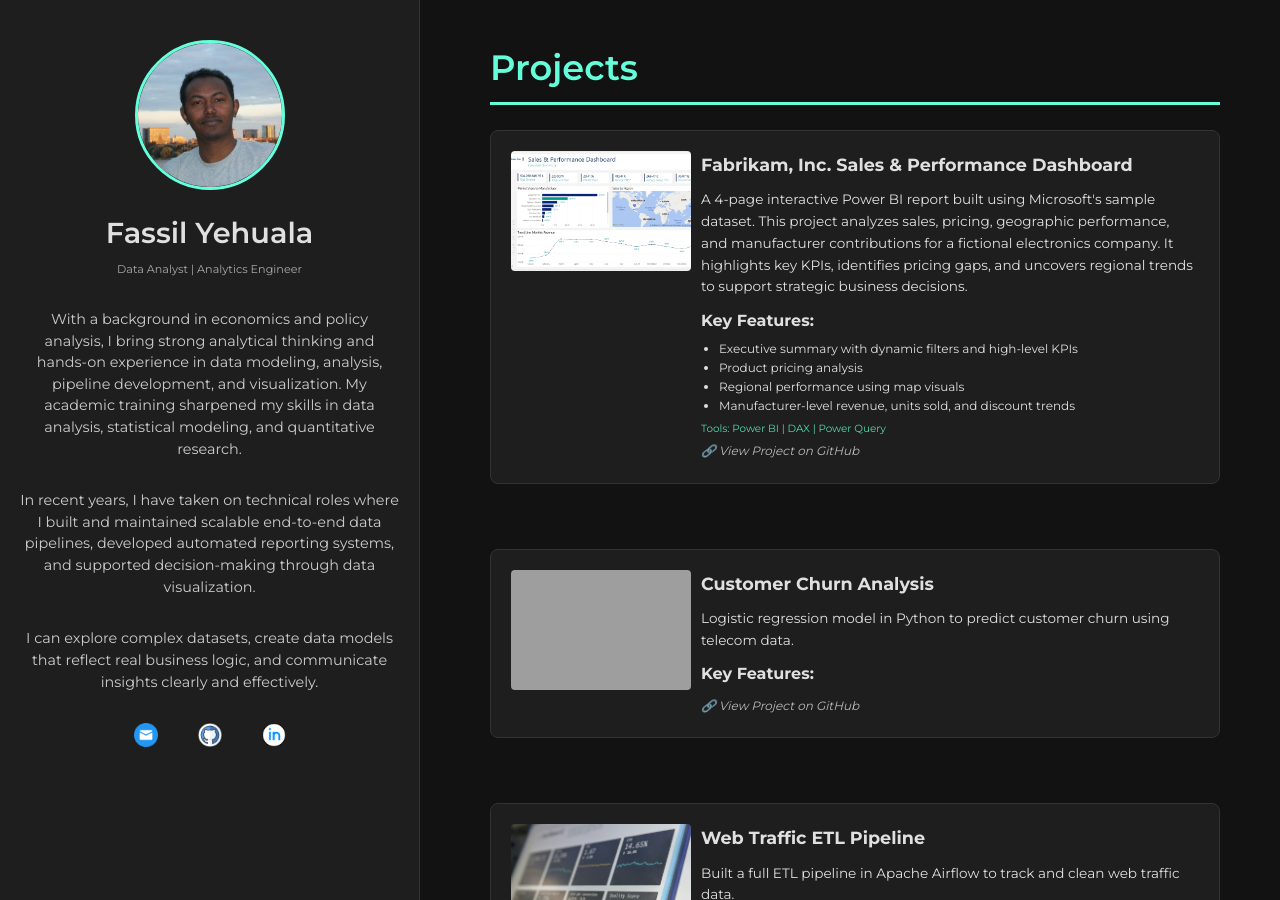
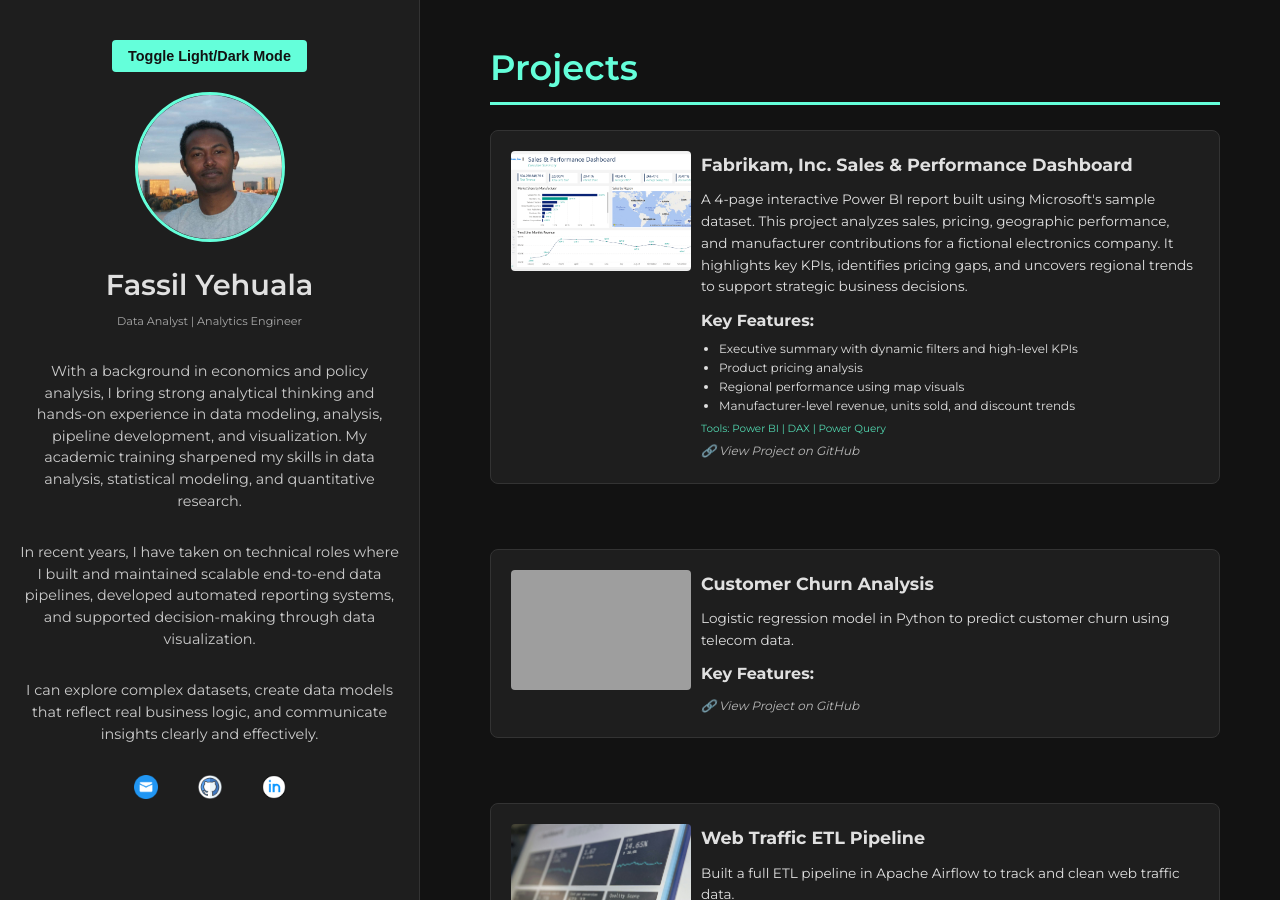
Before and after one commit to Fassilsis/fassilsis.github.io, a Jekyll site: the page built from index.md, in a window 1280 px wide and 900 px high. Built offline with Jekyll 4.4.1, drawn with Linux system fonts in a browser that asks for light colours; part of the change alters nothing that is shown; grey boxes are pictures that could not be loaded.

Commit message:
Update index.md

```diff
--- a/index.md
+++ b/index.md
@@ -7,26 +7,30 @@ title: Fassil's Portfolio
 
   <!-- Sidebar -->
   <div class="sidebar">
+    <!-- Theme toggle button -->
+    <button id="theme-toggle" aria-label="Toggle Light and Dark mode">Toggle Light/Dark Mode</button>
+
     <img src="images/profile.JPG" alt="Profile Photo" class="profile-pic" />
     <h1>Fassil Yehuala</h1>
     <p class="title">Data Analyst | Analytics Engineer</p>
     <div class="about-text">
-    <p>
-      With a background in economics and policy analysis, I bring strong analytical thinking and hands-on experience in data modeling, analysis, pipeline development, and visualization. My academic training sharpened my skills in data analysis, statistical modeling, and quantitative research.
-    </p>
-    <p>
-      In recent years, I have taken on technical roles where I built and maintained scalable end-to-end data pipelines, developed automated reporting systems, and supported decision-making through data visualization.
-    </p>
-    <p>
-     I can explore complex datasets, create data models that reflect real business logic, and communicate insights clearly and effectively.
-    </p>
+      <p>
+        With a background in economics and policy analysis, I bring strong analytical thinking and hands-on experience in data modeling, analysis, pipeline development, and visualization. My academic training sharpened my skills in data analysis, statistical modeling, and quantitative research.
+      </p>
+      <p>
+        In recent years, I have taken on technical roles where I built and maintained scalable end-to-end data pipelines, developed automated reporting systems, and supported decision-making through data visualization.
+      </p>
+      <p>
+       I can explore complex datasets, create data models that reflect real business logic, and communicate insights clearly and effectively.
+      </p>
     </div>
     <div class="contact-icons">
       <a href="mailto:fassil.yehuala@gmail.com"><img src="/images/mail.png" alt="Email" /></a>
-      <a href="https://github.com/fassilsis" target="_blank"><img src="/images/github.png" alt="GitHub" /></a>
-      <a href="https://linkedin.com/in/fassil-s-yehuala" target="_blank"><img src="/images/linkedin.png" alt="LinkedIn" /></a>
+      <a href="https://github.com/fassilsis" target="_blank" rel="noopener noreferrer"><img src="/images/github.png" alt="GitHub" /></a>
+      <a href="https://linkedin.com/in/fassil-s-yehuala" target="_blank" rel="noopener noreferrer"><img src="/images/linkedin.png" alt="LinkedIn" /></a>
     </div>
   </div>
+
   <!-- Main Content -->
   <div class="main-content">
     <!-- Projects Section -->
@@ -34,32 +38,63 @@ title: Fassil's Portfolio
       <h2>Projects</h2>
       <div class="projects-list">
         {% for project in site.data.projects %}
-        <a href="{{ project.link }}" class="project-row" target="_blank">
+        <div class="project-row" data-url="/projects/{{ project.slug }}">
           <img src="{{ project.image }}" alt="{{ project.title }} Image" class="project-img" />
           <div class="project-details">
             <h3>{{ project.title }}</h3>
             <p>{{ project.description }}</p>
             <h4 style="margin-bottom: 0.3em;">Key Features:</h4>
-              <ul style="font-size: 0.75em; margin-left: 1.5em; color: #555;">
-                {% for feature in project.key_features %}
-                  <li>{{ feature }}</li>
-                {% endfor %}
-              </ul>
-                {% if project.tools %}
-                <div style="font-size: 0.65em; color: #52d9b1 !important; margin-top: 0.5em; display: flex; align-items: center; gap: 0.3em;">
-                  <span>Tools: {{ project.tools | join: ", " }}</span>
-                </div>
-                {% endif %}
-            <span class="project-link">🔗 View Project on GitHub</span>
+            <ul style="font-size: 0.75em; margin-left: 1.5em; color: #555;">
+              {% for feature in project.key_features %}
+                <li>{{ feature }}</li>
+              {% endfor %}
+            </ul>
+            {% if project.tools %}
+            <div style="font-size: 0.65em; color: #52d9b1 !important; margin-top: 0.5em; display: flex; align-items: center; gap: 0.3em;">
+              <span>Tools: {{ project.tools | join: ", " }}</span>
+            </div>
+            {% endif %}
+            <a href="{{ project.link }}" target="_blank" rel="noopener noreferrer" class="project-link">🔗 View Project on GitHub</a>
           </div>
-        </a>
+        </div>
         {% endfor %}
       </div>
     </section>
+
     <footer class="footer">
       <p>&copy; {{ "now" | date: "%Y" }} Fassil Yehuala. All rights reserved.</p>
     </footer>
+  </div>
+</div>
 
-  </div>
+<script>
+  // Theme toggle logic
+  const toggleBtn = document.getElementById('theme-toggle');
+  const body = document.body;
 
-</div>
+  // Load saved theme from localStorage
+  if (localStorage.getItem('theme') === 'light') {
+    body.classList.add('light');
+  }
+
+  toggleBtn.addEventListener('click', () => {
+    body.classList.toggle('light');
+    if (body.classList.contains('light')) {
+      localStorage.setItem('theme', 'light');
+    } else {
+      localStorage.setItem('theme', 'dark');
+    }
+  });
+
+  // Click handler for project rows to open detailed project page
+  document.querySelectorAll('.project-row').forEach(row => {
+    row.addEventListener('click', (e) => {
+      // Prevent navigation if the click was on the GitHub link
+      if (e.target.closest('a.project-link')) return;
+      const url = row.getAttribute('data-url');
+      if (url) {
+        window.location.href = url;
+      }
+    });
+  });
+</script>
```
